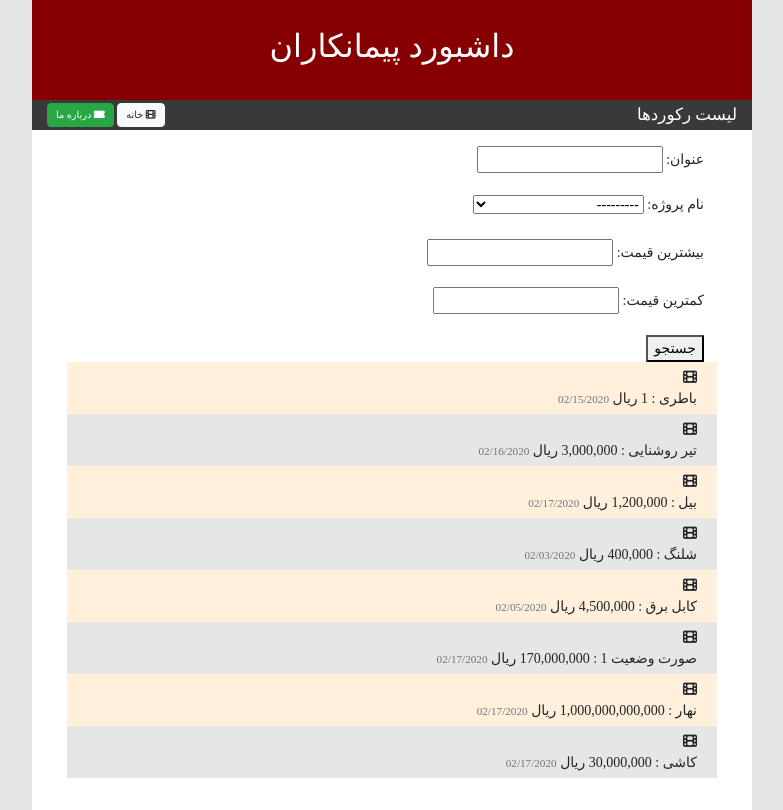
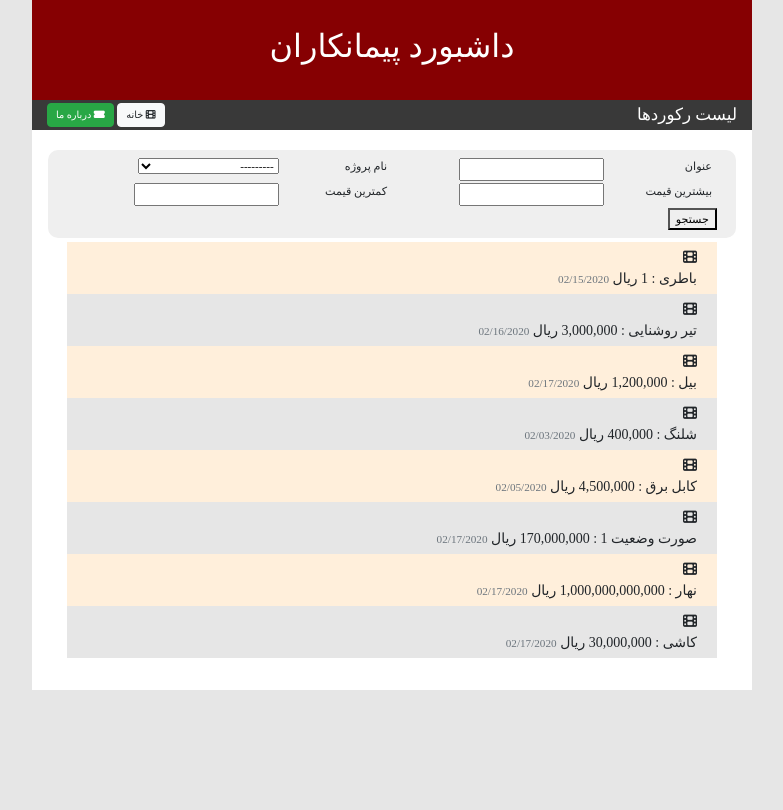
Before and after one commit to kazem3d/peymankar, a Django app: page /accounting/record_list/ in a window 1280 px wide. Shown: the whole page, without its empty margins (248-1031 px from the left). After the commit the page ends 690 px from the top, so only its background shows below. Run offline with Django 3.2, Linux system fonts and the light colour scheme; data comes from the database, SQL or seed files in the repository; some libraries are stand-ins or nearby versions; some web fonts are replaced.

Commit message:
search form compelet

```diff
--- a/Accounting/forms.py
+++ b/Accounting/forms.py
@@ -5,5 +5,5 @@ class SearchForm(forms.Form):
     record_name=forms.CharField(label='عنوان',required=False)
     project_name=forms.ModelChoiceField(label='نام پروژه',
                 queryset=Project.objects.all(),required=False)
-    max_price=forms.IntegerField(label='بیشترین قیمت',required=False)
-    min_price=forms.IntegerField(label='کمترین قیمت',required=False)
+    max_price=forms.IntegerField(label='بیشترین قیمت',min_value=0,required=False)
+    min_price=forms.IntegerField(label='کمترین قیمت',min_value=0,required=False)
--- a/Accounting/templates/html/record_list.html
+++ b/Accounting/templates/html/record_list.html
@@ -28,11 +28,40 @@
     <div class="col py-3">
         {% if records %}
 
-        <div class="row px-5">
-            <form action="" method="GET">
-            {{search_form.as_p}}
-             <button type="submit">جستجو</button>
-            </form>
+        <div class="row ">
+            <div class="col my-1 px-3 mx-3 py-2 search-bar">
+                <form action="" method="GET" class="form-row px-2">
+
+                    <label for="{{search_form.record_name.id_for_label}}" class="col-2" > {{search_form.record_name.label}}</label>
+                        <div class="col-4">
+                            {{search_form.record_name}}
+                            {{search_form.record_name.errors}}
+                        </div>
+
+                    <label for="{{search_form.project_name.id_for_label}}" class="col-2" > {{search_form.project_name.label}}</label>
+                    <div class="col-4">
+                        {{search_form.project_name}}
+                        {{search_form.project_name.errors}}
+                    </div>
+
+                    <label for="{{search_form.max_price.id_for_label}}" class="col-2" > {{search_form.max_price.label}}</label>
+                    <div class="col-4">
+
+                        <input  type="number" name="{{search_form.max_price.label}}" min="0" id="id_max_price">
+
+                        {{search_form.max_price.errors}}
+                    </div>
+
+                    <label for="{{search_form.min_price.id_for_label}}" class="col-2" > {{search_form.min_price.label}}</label>
+                    <div class="col-4">
+                        {{search_form.min_price}}
+                        {{search_form.min_price.errors}}
+                    </div>
+
+                <button type="submit">جستجو</button>
+                </form>
+
+             </div>
 
         </div>
 
```
